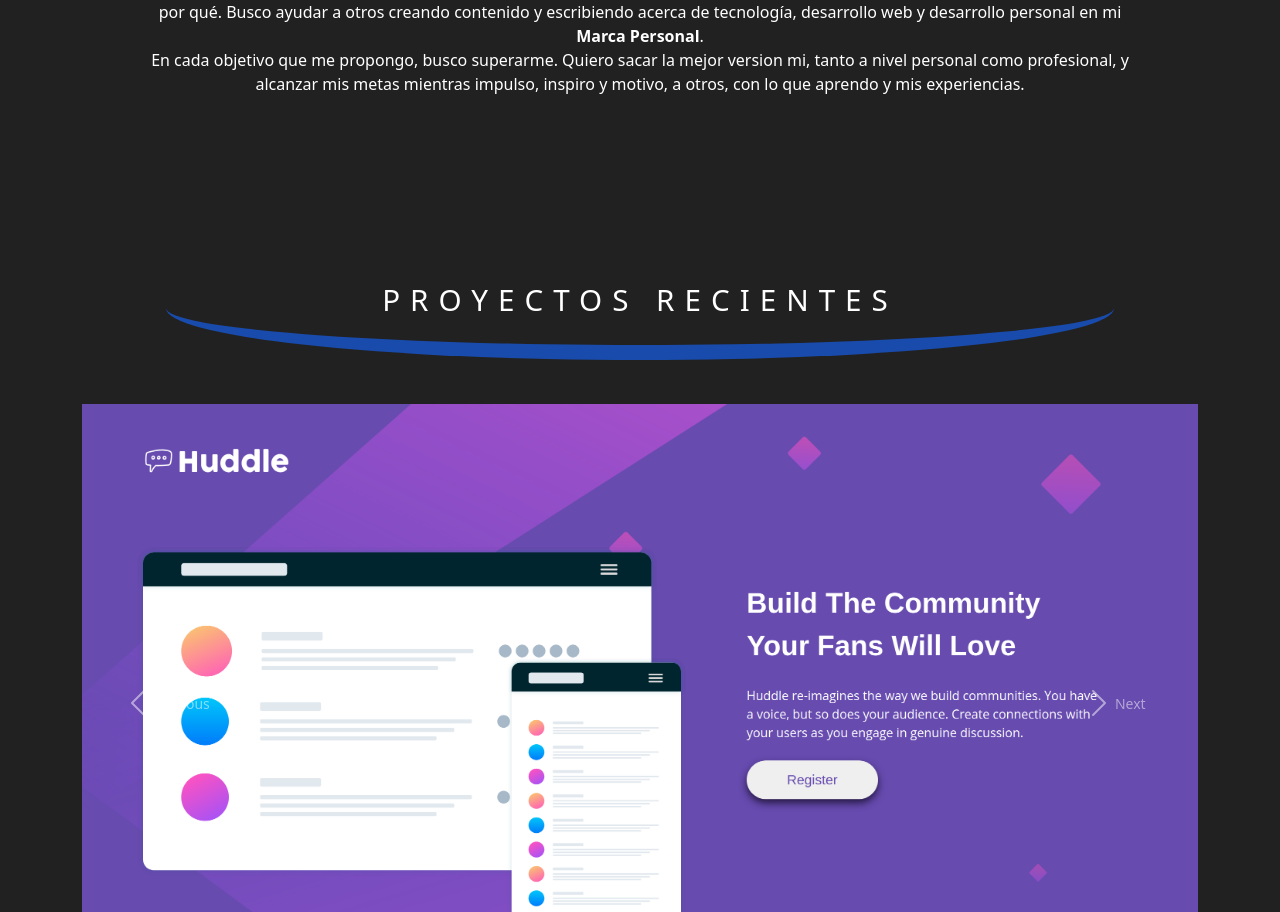
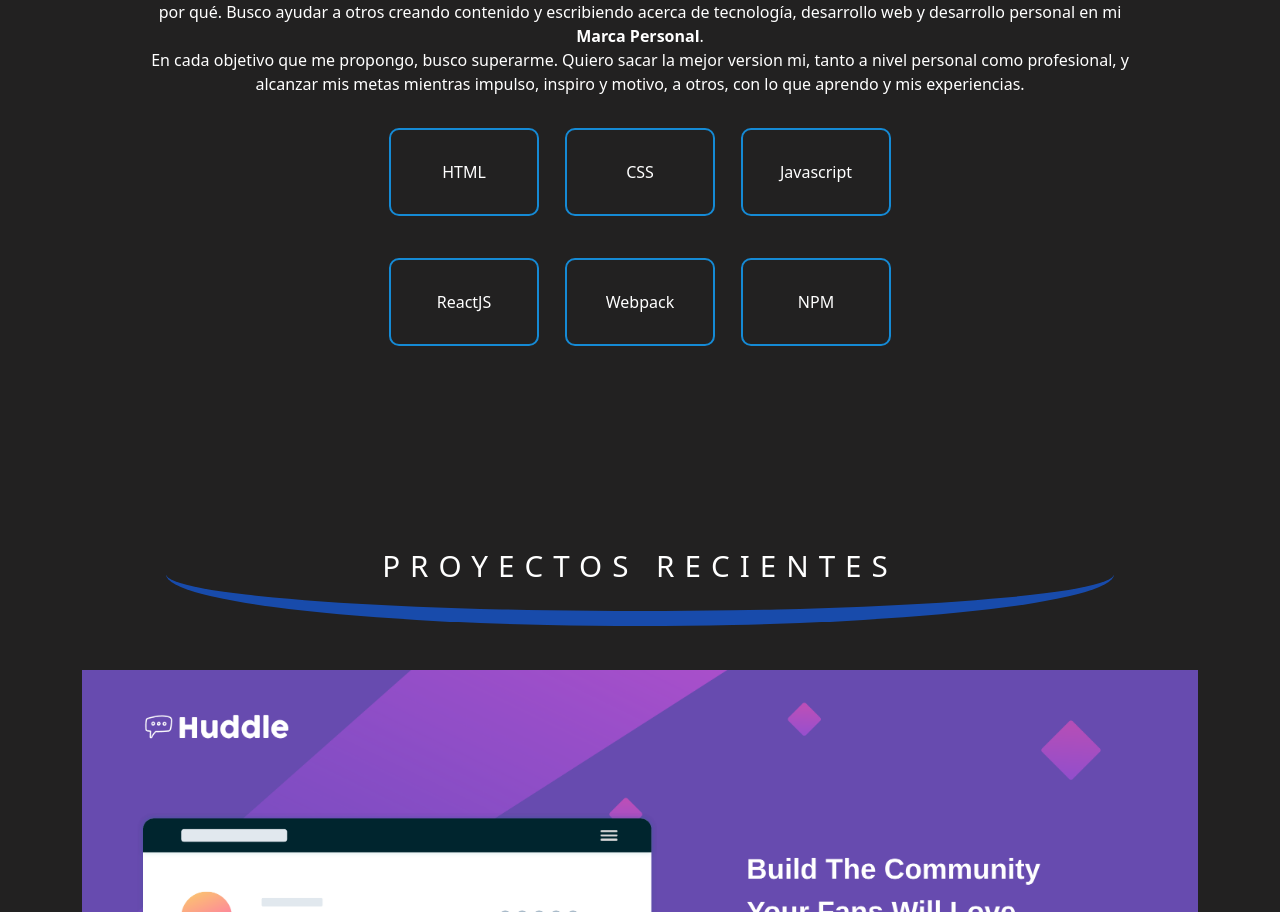
Before and after one commit to darkusphantom/darkusphantom-website, a React (Create React App) app: page / in a window 1280 px wide. Shown: the part 1328-2240 px from the top of the page. Built offline with nearby package versions, Linux system fonts and the light colour scheme.

Commit message:
FEATURE: Lenguajes de Programacion
Se añadio los lenguajes de programacion que domino como programador
a la seccion de AboutMe

```diff
--- a/src/components/AboutMe/AboutMe.js
+++ b/src/components/AboutMe/AboutMe.js
@@ -3,6 +3,7 @@ import React from "react";
 import "./AboutMe.css";
 import AboutMeIntro from "../AboutMeIntro/AboutMeIntro";
 import AboutMeDescription from "../AboutMeDescription/AboutMeDescription";
+import ProgrammingLanguaje from "../ProgrammingLanguaje/ProgrammingLanguaje";
 
 const AboutMe = () => {
   return (
@@ -13,6 +14,7 @@ const AboutMe = () => {
           <AboutMeIntro />
         </div>
         <AboutMeDescription />
+        <ProgrammingLanguaje />
       </div>
     </section>
   );
--- /dev/null
+++ b/src/components/ProgrammingLanguaje/ProgrammingLanguaje.css
@@ -0,0 +1,29 @@
+.aboutme__programmingLanguaje {
+  grid-template: repeat(2, 15vh) / repeat(3, 1fr);
+  grid-gap: 10px;
+  align-items: center;
+  width: 50%;
+  margin: auto;
+}
+
+.box__programmingLanguaje {
+  width: 100%;
+  max-width: 150px;
+  padding: 30px 15px;
+  border: 2px solid var(--color-blue);
+  border-radius: 10px;
+}
+
+.box__programmingLanguaje:hover {
+  animation: redondeo 1s;
+}
+
+@keyframes redondeo {
+  from {
+    transform: rotateZ(0deg);
+  }
+  to {
+    transform: rotateZ(5deg);
+    background-color: var(--color-blueMarine);
+  }
+}
--- /dev/null
+++ b/src/components/ProgrammingLanguaje/ProgrammingLanguaje.js
@@ -0,0 +1,46 @@
+import React from "react";
+
+import "./ProgrammingLanguaje.css";
+
+const ProgrammingLanguaje = () => {
+  const programmingLanguajes = [
+    {
+      id: 1,
+      name: "HTML",
+    },
+    {
+      id: 2,
+      name: "CSS",
+    },
+    {
+      id: 3,
+      name: "Javascript",
+    },
+    {
+      id: 4,
+      name: "ReactJS",
+    },
+    {
+      id: 5,
+      name: "Webpack",
+    },
+    {
+      id: 6,
+      name: "NPM",
+    },
+  ];
+
+  return (
+    <div className="aboutme__programmingLanguaje container-grid">
+      {programmingLanguajes.map((languaje) => {
+        return (
+          <div className="box__programmingLanguaje" key={languaje.id}>
+            <span className="programmingLanguaje">{languaje.name}</span>
+          </div>
+        );
+      })}
+    </div>
+  );
+};
+
+export default ProgrammingLanguaje;
```
